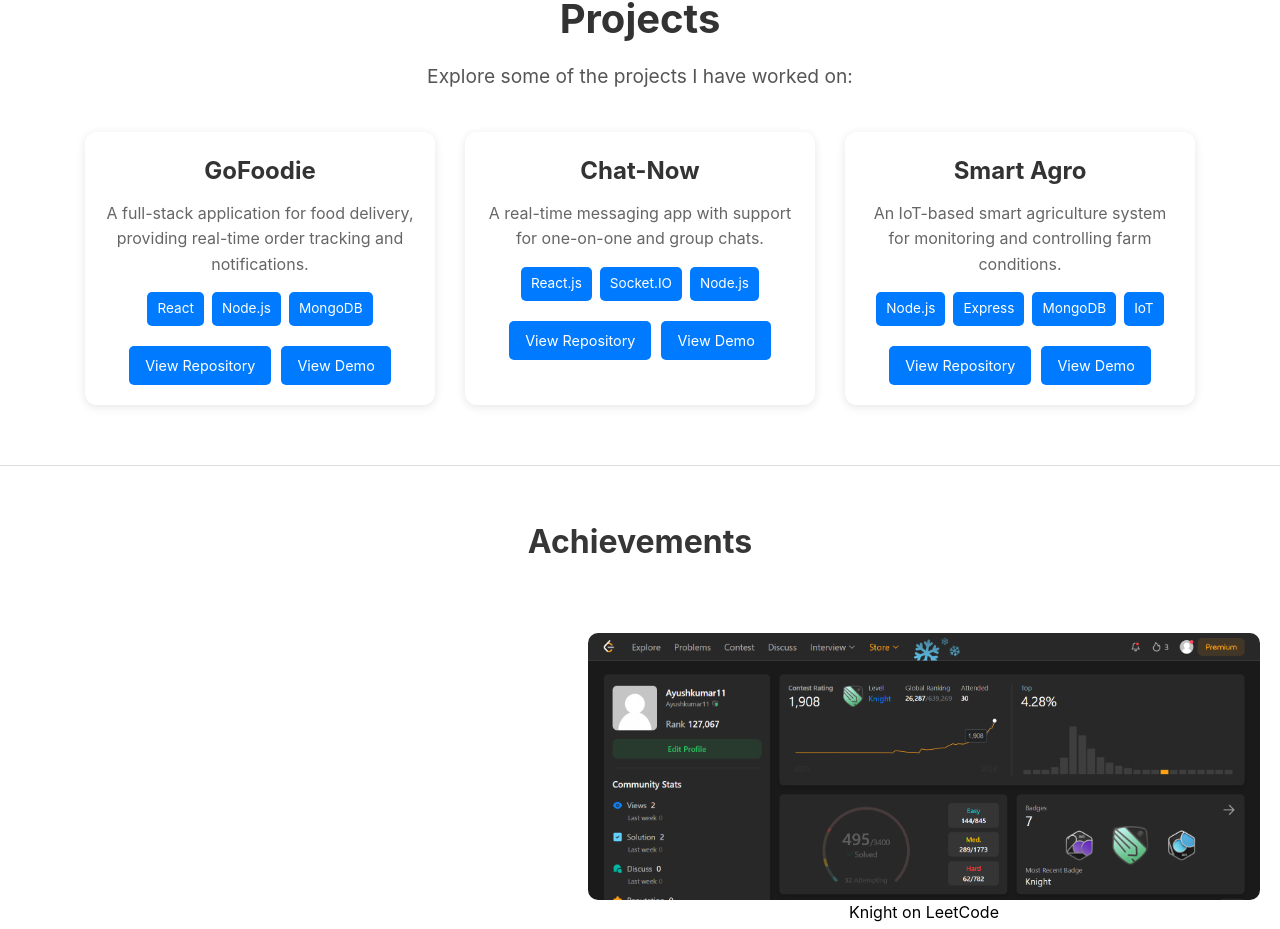
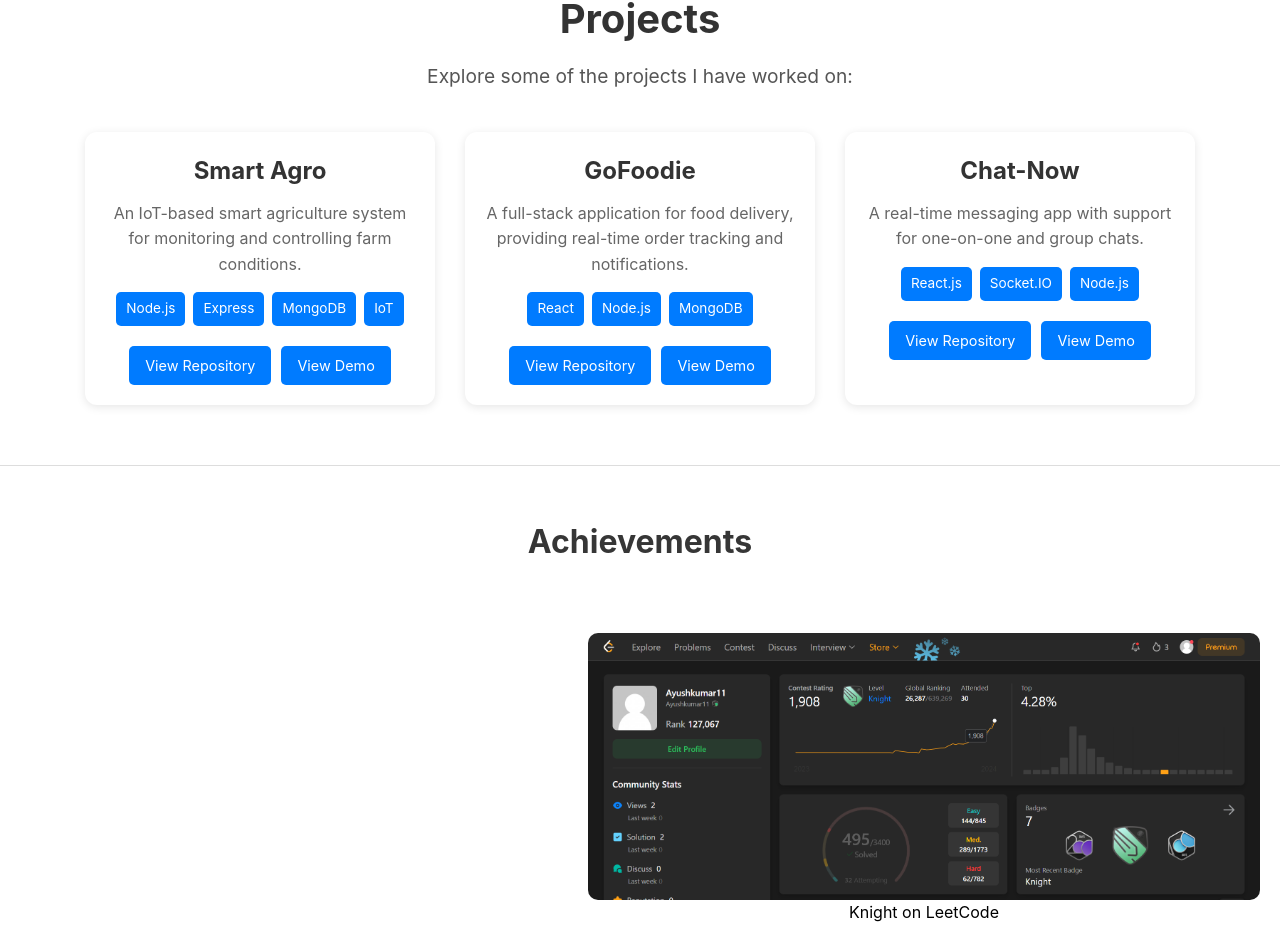
Before and after one commit to ayushchahat/pace-task, a Next.js app: page / in a window 1280 px wide. Shown: the part 1732-2661 px from the top of the page. Built offline with nearby package versions, Linux system fonts and the light colour scheme.

Commit message:
Made changes in link for projects

```diff
--- a/app/components/Project/Project.tsx
+++ b/app/components/Project/Project.tsx
@@ -5,28 +5,28 @@ import styles from "../../styles/Project.module.css";
 const Project = () => {
   const projects = [
     {
+      title: "Smart Agro",
+      description:
+        "An IoT-based smart agriculture system for monitoring and controlling farm conditions.",
+      repoLink: "https://github.com/ayushchahat/Smart_Agro",
+      demoLink: "https://smart-agro.com",
+      technologies: ["Node.js", "Express", "MongoDB", "IoT"],
+    },
+    {
       title: "GoFoodie",
       description:
         "A full-stack application for food delivery, providing real-time order tracking and notifications.",
-      repoLink: "https://github.com/ayushchahat/GoFoodie",
-      demoLink: "https://gofoodie.com",
+      repoLink: "https://github.com/ayushchahat/Gofood",
+      demoLink: "https://gofood-frontend-my1b.onrender.com/",
       technologies: ["React", "Node.js", "MongoDB"],
     },
     {
       title: "Chat-Now",
       description:
         "A real-time messaging app with support for one-on-one and group chats.",
-      repoLink: "https://github.com/ayushchahat/Chat-Now",
-      demoLink: "https://chat-now.com",
+      repoLink: "https://github.com/ayushchahat/Chat_Bot",
+      demoLink: "https://chat-now-7mbr.onrender.com/",
       technologies: ["React.js", "Socket.IO", "Node.js"],
-    },
-    {
-      title: "Smart Agro",
-      description:
-        "An IoT-based smart agriculture system for monitoring and controlling farm conditions.",
-      repoLink: "https://github.com/ayushchahat/Smart-Agro",
-      demoLink: "https://smart-agro.com",
-      technologies: ["Node.js", "Express", "MongoDB", "IoT"],
     },
   ];
 
```
